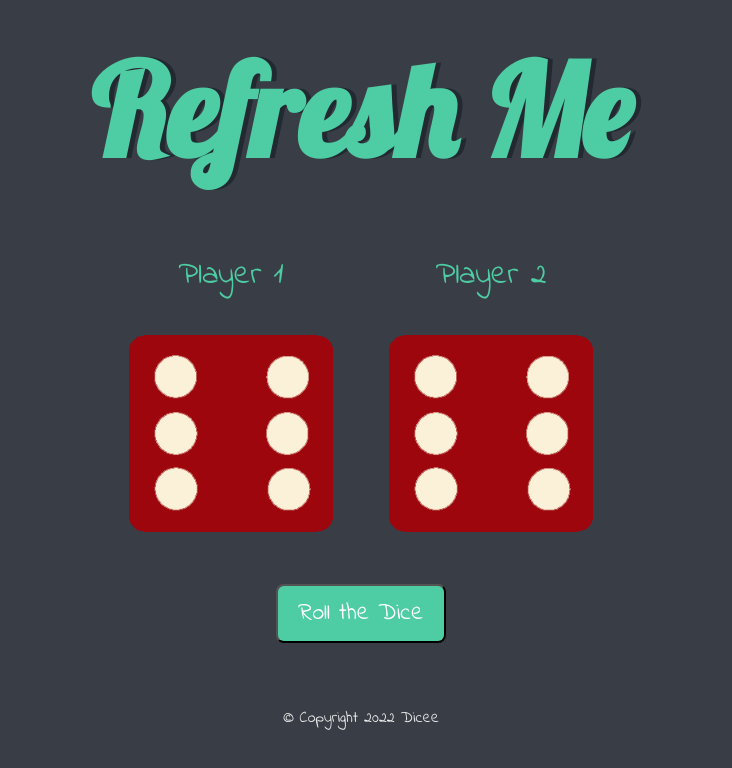
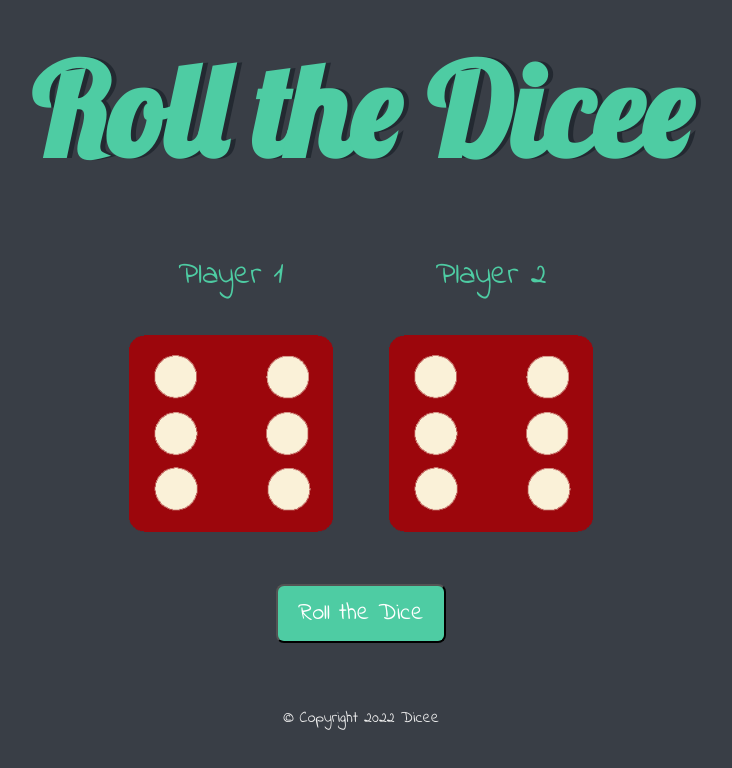
Before and after one commit to mayankmmx/Dicee-Game, a plain HTML site: page index.html in a window 1280 px wide. Shown: the whole page, without its empty margins (279-1011 px from the left). Drawn offline with Linux system fonts and the light colour scheme.

Commit message:
Changed the main heading

```diff
--- a/index.html
+++ b/index.html
@@ -12,7 +12,7 @@
 <body>
 
   <div class="container">
-    <h1>Refresh Me</h1>
+    <h1>Roll the Dicee</h1>
 
     <div class="dice">
       <p>Player 1</p>
```
